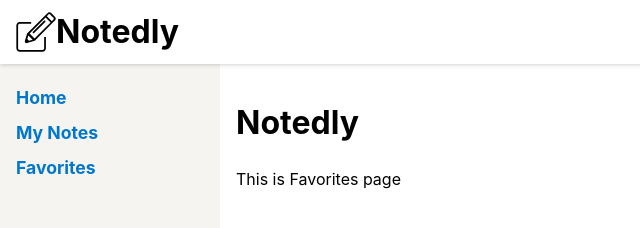
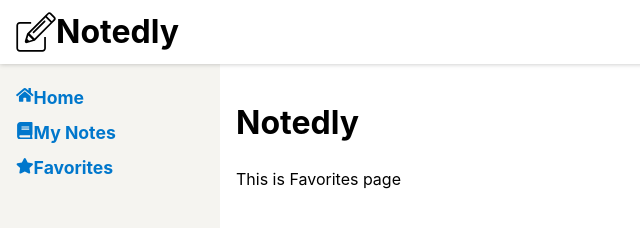
Before and after one commit to Addisu87/notedly, a React (Create React App) app in the folder web/: page /favorites in a window 1280 px wide. Shown: the top 228 px of the page, without its empty margins (0-640 px from the left). Built offline with nearby package versions, Linux system fonts and the light colour scheme.

Commit message:
Add react-icons and @babel/plugin-proposal-private-property-in-object dependencies

```diff
--- a/web/package.json
+++ b/web/package.json
@@ -9,6 +9,7 @@
     "@testing-library/user-event": "^13.5.0",
     "react": "^18.2.0",
     "react-dom": "^18.2.0",
+    "react-icons": "^4.9.0",
     "react-router-dom": "^6.11.2",
     "react-scripts": "5.0.1",
     "styled-components": "^6.0.0-rc.3",
@@ -37,5 +38,8 @@
       "last 1 firefox version",
       "last 1 safari version"
     ]
+  },
+  "devDependencies": {
+    "@babel/plugin-proposal-private-property-in-object": "^7.21.11"
   }
 }
--- a/web/src/components/Navigation.js
+++ b/web/src/components/Navigation.js
@@ -1,19 +1,29 @@
 import React from "react";
 import { Link } from "react-router-dom";
 import styled from "styled-components";
+import { FaHome, FaBook, FaStar } from "react-icons/fa";
 
 const Navigation = () => {
   return (
     <Nav>
       <NavList>
         <li>
-          <Link to="/">Home</Link>
+          <Link to="/">
+            <FaHome />
+            Home
+          </Link>
         </li>
         <li>
-          <Link to="/mynotes">My Notes</Link>
+          <Link to="/mynotes">
+            <FaBook />
+            My Notes
+          </Link>
         </li>
         <li>
-          <Link to="/favorites">Favorites</Link>
+          <Link to="/favorites">
+            <FaStar />
+            Favorites
+          </Link>
         </li>
       </NavList>
     </Nav>
```
Also changed, not shown: 1 other file (tests, documents, lock files or other folders).
